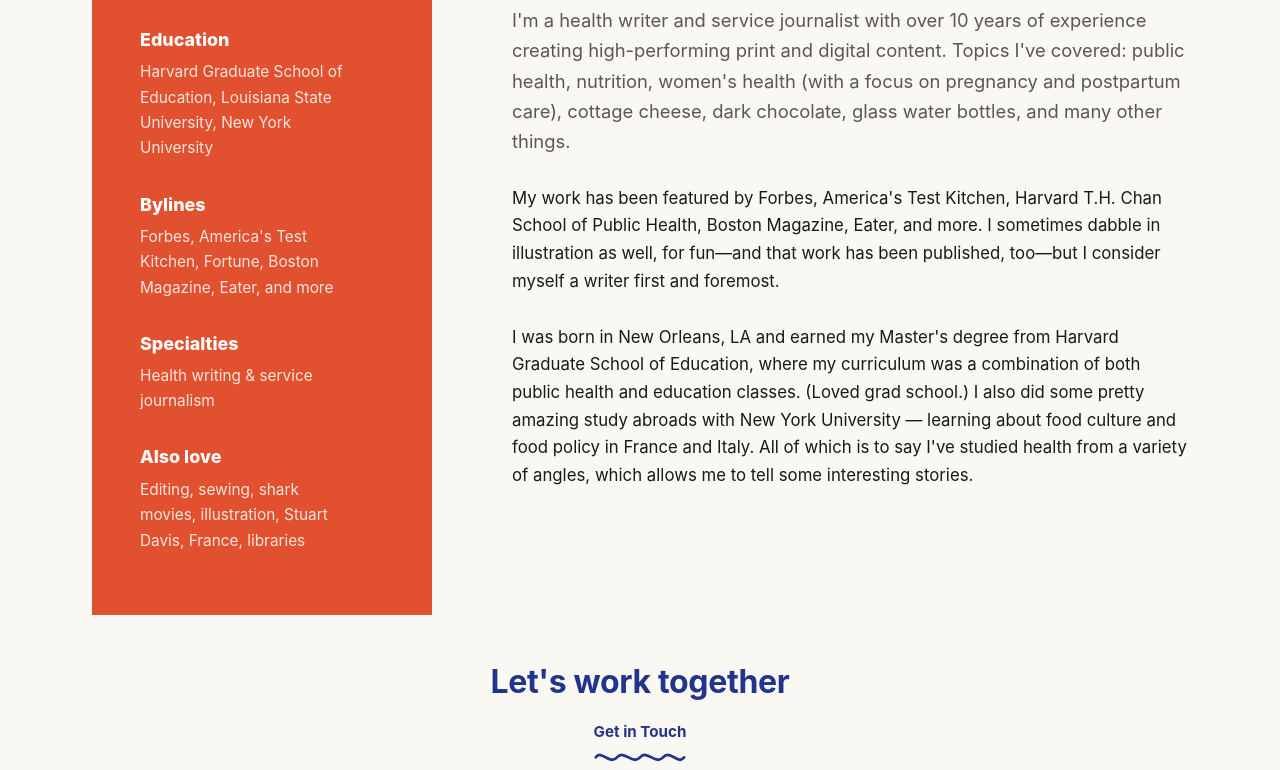
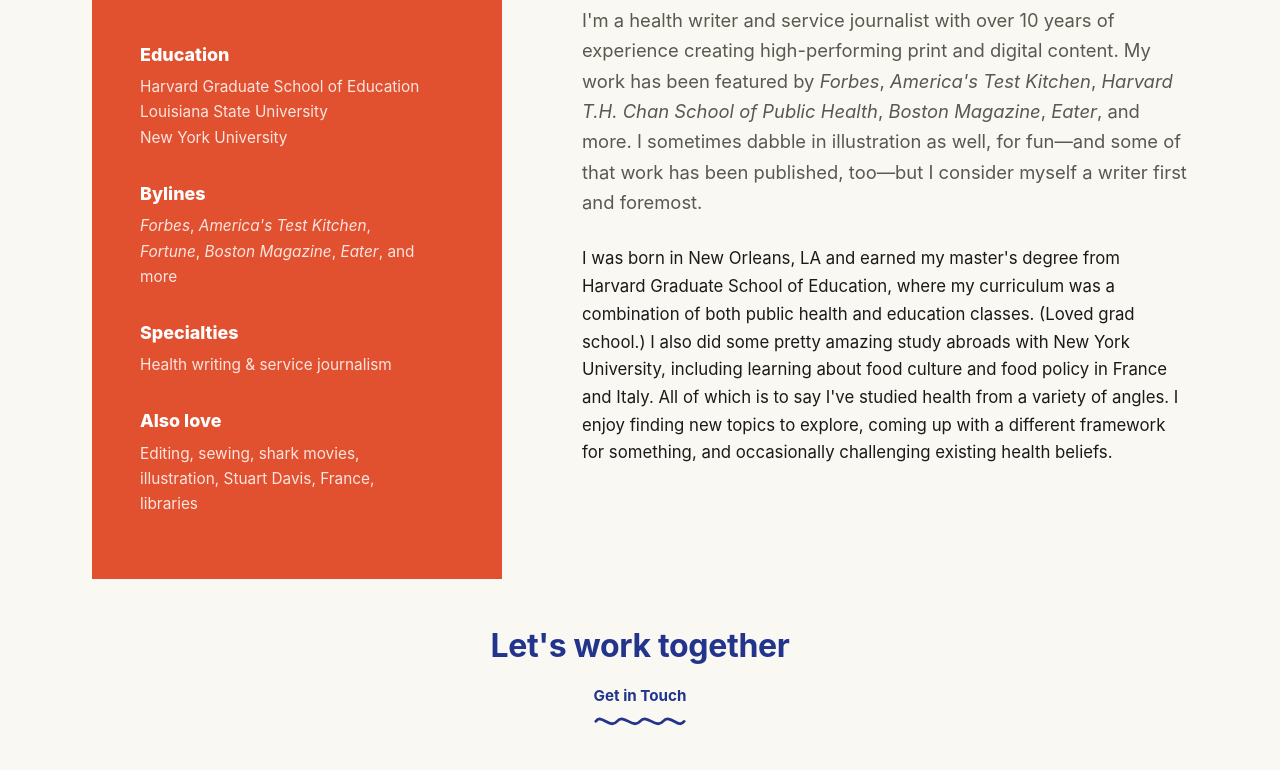
Before and after one commit to ehp045/Website-update-July-2026, a plain HTML site: page about.html in a window 1280 px wide. Shown: the part 288-1058 px from the top of the page. Drawn offline with Linux system fonts and the light colour scheme.

Commit message:
Add files via upload

```diff
--- a/about.html
+++ b/about.html
@@ -47,8 +47,8 @@
         </svg>
         <h2 class="sr-only">At a Glance</h2>
         <ul class="colophon">
-          <li><span>Education</span><span>Harvard Graduate School of Education, Louisiana State University, New York University</span></li>
-          <li><span>Bylines</span><span>Forbes, America's Test Kitchen, Fortune, Boston Magazine, Eater, and more</span></li>
+          <li><span>Education</span><span>Harvard Graduate School of Education<br>Louisiana State University<br>New York University</span></li>
+          <li><span>Bylines</span><span><em>Forbes</em>, <em>America's Test Kitchen</em>, <em>Fortune</em>, <em>Boston Magazine</em>, <em>Eater</em>, and more</span></li>
           <li><span>Specialties</span><span>Health writing &amp; service journalism</span></li>
           <li><span>Also love</span><span>Editing, sewing, shark movies, illustration, Stuart Davis, France, libraries</span></li>
         </ul>
@@ -61,30 +61,25 @@
         <p class="lede">
           I'm a health writer and service journalist with over 10 years
           of experience creating high-performing print and digital
-          content. Topics I've covered: public health, nutrition,
-          women's health (with a focus on pregnancy and postpartum
-          care), cottage cheese, dark chocolate, glass water bottles,
-          and many other things.
-        </p>
-
-        <p>
-          My work has been featured by Forbes, America's Test Kitchen,
-          Harvard T.H. Chan School of Public Health, Boston Magazine,
-          Eater, and more. I sometimes dabble in illustration as well,
-          for fun—and that work has been published, too—but I
+          content. My work has been featured by <em>Forbes</em>,
+          <em>America's Test Kitchen</em>, <em>Harvard T.H. Chan School
+          of Public Health</em>, <em>Boston Magazine</em>, <em>Eater</em>,
+          and more. I sometimes dabble in illustration as well, for
+          fun—and some of that work has been published, too—but I
           consider myself a writer first and foremost.
         </p>
 
         <p>
-          I was born in New Orleans, LA and earned my Master's degree
+          I was born in New Orleans, LA and earned my master's degree
           from Harvard Graduate School of Education, where my
           curriculum was a combination of both public health and
           education classes. (Loved grad school.) I also did some
-          pretty amazing study abroads with New York University —
-          learning about food culture and food policy in France and
-          Italy. All of which is to say I've studied health from a
-          variety of angles, which allows me to tell some interesting
-          stories.
+          pretty amazing study abroads with New York University,
+          including learning about food culture and food policy in
+          France and Italy. All of which is to say I've studied health
+          from a variety of angles. I enjoy finding new topics to
+          explore, coming up with a different framework for something,
+          and occasionally challenging existing health beliefs.
         </p>
       </div>
     </div>
--- a/css/style.css
+++ b/css/style.css
@@ -729,7 +729,7 @@
   gap: var(--space-5);
   align-items: flex-start;
 }
-.about-grid > .glance-card { flex: 0 0 340px; }
+.about-grid > .glance-card { flex: 0 0 410px; }
 .about-grid > .about-bio { flex: 1 1 0%; min-width: 0; }
 
 .glance-card {
```
Also changed, not shown: writing.html (+1 -1 lines).
